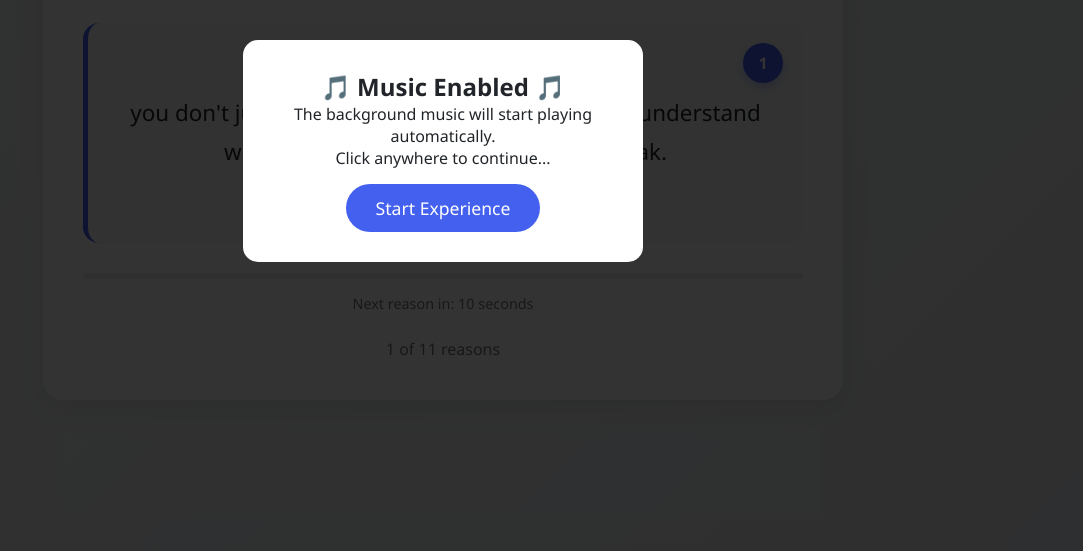
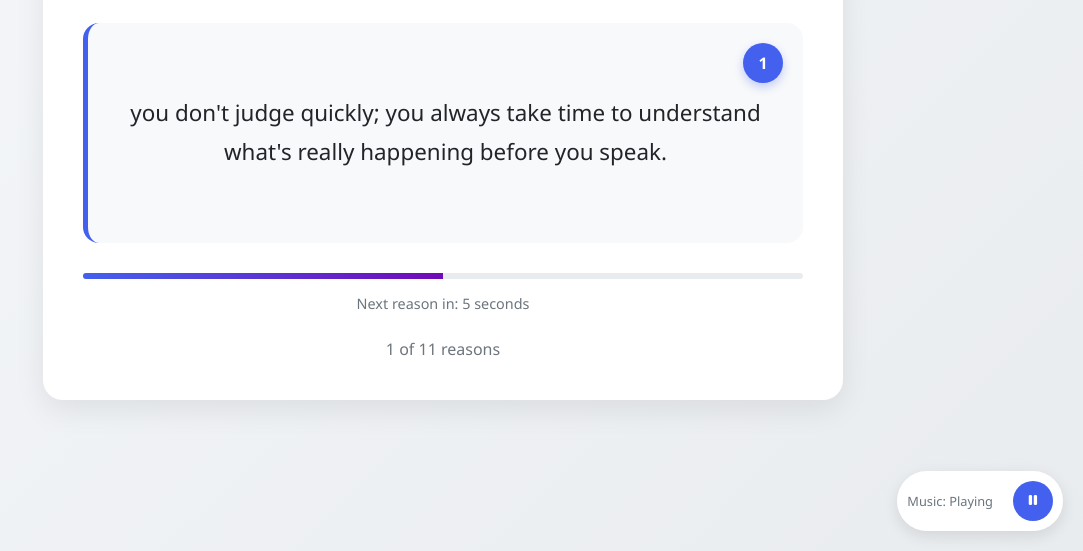
Before and after one commit to jjsimp27/kai, a plain HTML site: page dashboard.html in a window 1280 px wide. Shown: the part 249-800 px from the top of the page, without its empty margins (197-1280 px from the left). Drawn offline with Linux system fonts and the light colour scheme.

Commit message:
Update dashboard.html

```diff
--- a/dashboard.html
+++ b/dashboard.html
@@ -184,51 +184,44 @@
             animation: fadeIn 0.8s ease;
         }
 
-        /* Auto-play overlay */
-        .auto-play-overlay {
+        .audio-controls {
             position: fixed;
-            top: 0;
-            left: 0;
-            width: 100%;
-            height: 100%;
-            background: rgba(0, 0, 0, 0.8);
+            bottom: 20px;
+            right: 20px;
+            background: white;
+            border-radius: 50px;
+            padding: 10px;
+            box-shadow: 0 5px 15px rgba(0, 0, 0, 0.1);
             display: flex;
-            justify-content: center;
             align-items: center;
-            z-index: 1000;
-            color: white;
-            flex-direction: column;
-            gap: 20px;
+            gap: 10px;
+            z-index: 100;
         }
 
-        .auto-play-content {
-            background: white;
-            padding: 30px;
-            border-radius: 15px;
-            text-align: center;
-            color: var(--dark);
-            max-width: 400px;
-        }
-
-        .auto-play-btn {
+        .audio-btn {
+            width: 40px;
+            height: 40px;
+            border-radius: 50%;
             background: var(--primary);
             color: white;
             border: none;
-            padding: 12px 30px;
-            border-radius: 25px;
-            font-size: 1.1rem;
+            display: flex;
+            align-items: center;
+            justify-content: center;
             cursor: pointer;
             transition: var(--transition);
-            margin-top: 15px;
         }
 
-        .auto-play-btn:hover {
+        .audio-btn:hover {
             background: var(--primary-dark);
             transform: scale(1.05);
         }
 
-        .hidden {
-            display: none;
+        .audio-status {
+            font-size: 0.8rem;
+            color: var(--gray);
+            font-weight: 500;
+            margin-right: 10px;
         }
 
         @keyframes fadeIn {
@@ -262,23 +255,18 @@
             .reason-text {
                 font-size: 1.1rem;
             }
+
+            .audio-controls {
+                bottom: 10px;
+                right: 10px;
+            }
         }
     </style>
 </head>
 <body>
-    <!-- Auto-play overlay -->
-    <div class="auto-play-overlay" id="autoPlayOverlay">
-        <div class="auto-play-content">
-            <h2>🎵 Music Enabled 🎵</h2>
-            <p>The background music will start playing automatically.</p>
-            <p>Click anywhere to continue...</p>
-            <button class="auto-play-btn" id="startBtn">Start Experience</button>
-        </div>
-    </div>
-
-    <!-- Hidden audio element -->
+    <!-- Hidden audio element - no controls displayed -->
     <audio id="backgroundMusic" loop>
-        <source src="https://assets.codepen.io/1468070/About+You.mp3" type="audio/mpeg">
+        <source src="About You.mp3" type="audio/mpeg">
         Your browser does not support the audio element.
     </audio>
 
@@ -309,6 +297,17 @@
         </div>
     </div>
 
+    <!-- Audio controls -->
+    <div class="audio-controls">
+        <div class="audio-status" id="audioStatus">Music: Loading...</div>
+        <button class="audio-btn" id="playBtn">
+            <i class="fas fa-play"></i>
+        </button>
+        <button class="audio-btn" id="pauseBtn">
+            <i class="fas fa-pause"></i>
+        </button>
+    </div>
+
     <script>
         const reasons = [
             "you don't judge quickly; you always take time to understand what's really happening before you speak.",
@@ -329,13 +328,15 @@
         const counter = document.getElementById('counter');
         const timerProgress = document.getElementById('timerProgress');
         const timerText = document.getElementById('timerText');
+        const audioStatus = document.getElementById('audioStatus');
+        const playBtn = document.getElementById('playBtn');
+        const pauseBtn = document.getElementById('pauseBtn');
         const backgroundMusic = document.getElementById('backgroundMusic');
-        const autoPlayOverlay = document.getElementById('autoPlayOverlay');
-        const startBtn = document.getElementById('startBtn');
 
         let currentIndex = 0;
         let timerInterval;
-        let timeLeft = 10;
+        let timeLeft = 10; // 10 seconds per reason
+        let audioStarted = false;
 
         function updateReason() {
             reasonText.classList.remove('fade-in');
@@ -347,6 +348,7 @@
                 reasonText.classList.add('fade-in');
             }, 300);
 
+            // Reset timer
             resetTimer();
         }
 
@@ -355,22 +357,26 @@
             timerProgress.style.width = '0%';
             updateTimerText();
 
+            // Clear existing interval
             if (timerInterval) {
                 clearInterval(timerInterval);
             }
 
+            // Start new timer
             timerInterval = setInterval(() => {
                 timeLeft--;
                 updateTimerText();
 
+                // Update progress bar
                 const progressPercentage = ((10 - timeLeft) / 10) * 100;
                 timerProgress.style.width = `${progressPercentage}%`;
 
                 if (timeLeft <= 0) {
+                    // Move to next reason
                     if (currentIndex < reasons.length - 1) {
                         currentIndex++;
                     } else {
-                        currentIndex = 0;
+                        currentIndex = 0; // Loop back to first reason
                     }
                     updateReason();
                 }
@@ -381,57 +387,78 @@
             timerText.textContent = `Next reason in: ${timeLeft} second${timeLeft !== 1 ? 's' : ''}`;
         }
 
-        // Auto-play music with user interaction
+        // Audio functions
         function startAudio() {
-            // Configure audio
+            if (audioStarted) return;
+
+            // Set start time to 45 seconds
             backgroundMusic.currentTime = 45;
+
+            // Set volume to medium
             backgroundMusic.volume = 0.3;
 
-            // Play audio
+            // Try to play automatically
             const playPromise = backgroundMusic.play();
 
             if (playPromise !== undefined) {
                 playPromise.then(() => {
-                    console.log('Audio started successfully');
-                    // Hide overlay after a brief moment
-                    setTimeout(() => {
-                        autoPlayOverlay.classList.add('hidden');
-                    }, 500);
+                    // Audio started successfully
+                    audioStarted = true;
+                    audioStatus.textContent = "Music: Playing";
+                    playBtn.style.display = 'none';
+                    pauseBtn.style.display = 'flex';
                 }).catch(error => {
-                    console.log('Auto-play failed:', error);
+                    // Auto-play was prevented
+                    console.log('Autoplay was prevented');
+                    audioStatus.textContent = "Music: Click to play";
+                    playBtn.style.display = 'flex';
+                    pauseBtn.style.display = 'none';
+
+                    // Set up manual play button
+                    playBtn.addEventListener('click', manualPlayAudio);
                 });
             }
         }
 
-        // Initialize the dashboard
-        function initDashboard() {
-            updateReason();
-            startAudio();
+        function manualPlayAudio() {
+            backgroundMusic.play().then(() => {
+                audioStarted = true;
+                audioStatus.textContent = "Music: Playing";
+                playBtn.style.display = 'none';
+                pauseBtn.style.display = 'flex';
+            }).catch(error => {
+                console.log('Playback failed:', error);
+                audioStatus.textContent = "Music: Failed to play";
+            });
         }
 
-        // Start when user interacts with the overlay
-        startBtn.addEventListener('click', initDashboard);
+        function pauseAudio() {
+            backgroundMusic.pause();
+            audioStatus.textContent = "Music: Paused";
+            playBtn.style.display = 'flex';
+            pauseBtn.style.display = 'none';
+        }
 
-        // Also start when user clicks anywhere on the overlay
-        autoPlayOverlay.addEventListener('click', initDashboard);
+        // Initialize
+        updateReason();
+        startAudio();
 
-        // Resume audio when page becomes visible
-        document.addEventListener('visibilitychange', function() {
-            if (!document.hidden && !backgroundMusic.paused) {
-                backgroundMusic.play();
+        // Set up button event listeners
+        playBtn.addEventListener('click', manualPlayAudio);
+        pauseBtn.addEventListener('click', pauseAudio);
+
+        // Also try to play when window gets focus (user comes back to tab)
+        window.addEventListener('focus', function() {
+            if (audioStarted && backgroundMusic.paused) {
+                backgroundMusic.play().catch(e => console.log('Playback still blocked'));
             }
         });
 
-        // Alternative: Try to auto-play after page load (might work in some browsers)
-        window.addEventListener('load', function() {
-            // Some browsers might allow this if the page is interacted with first
-            setTimeout(() => {
-                if (backgroundMusic.paused) {
-                    backgroundMusic.play().catch(e => {
-                        console.log('Direct auto-play blocked');
-                    });
-                }
-            }, 1000);
+        // Update audio status when music ends
+        backgroundMusic.addEventListener('ended', function() {
+            audioStatus.textContent = "Music: Ended";
+            playBtn.style.display = 'flex';
+            pauseBtn.style.display = 'none';
         });
     </script>
 </body>
```
